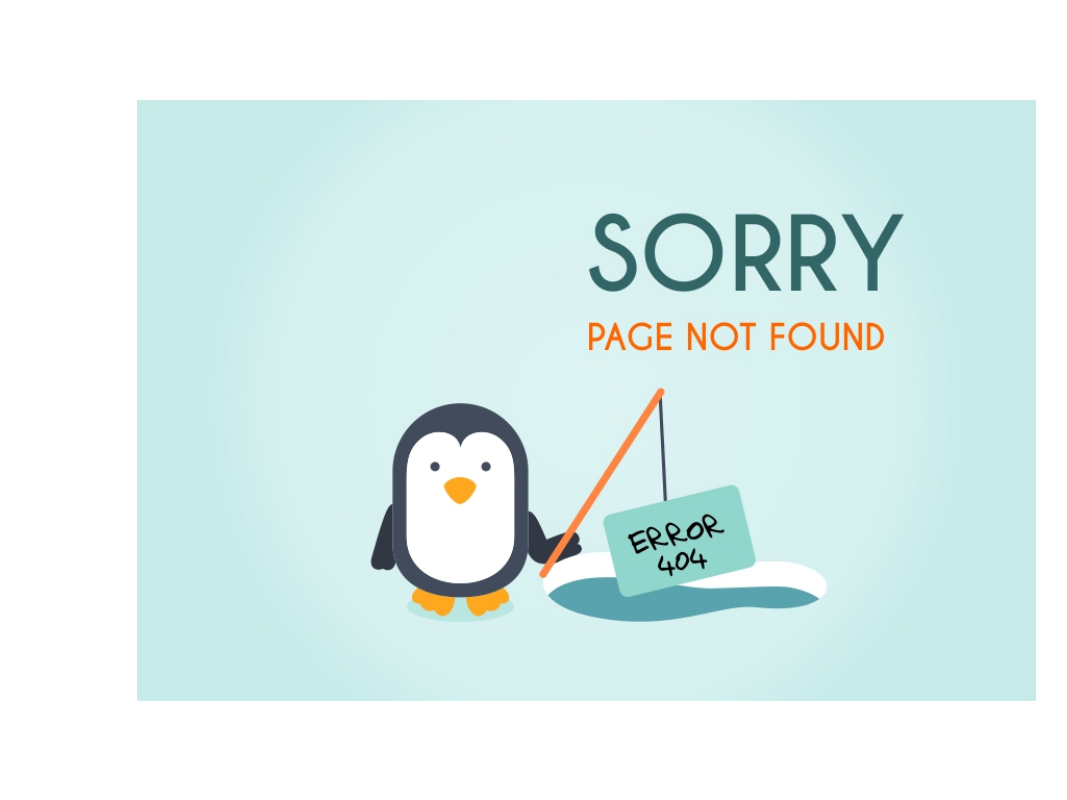
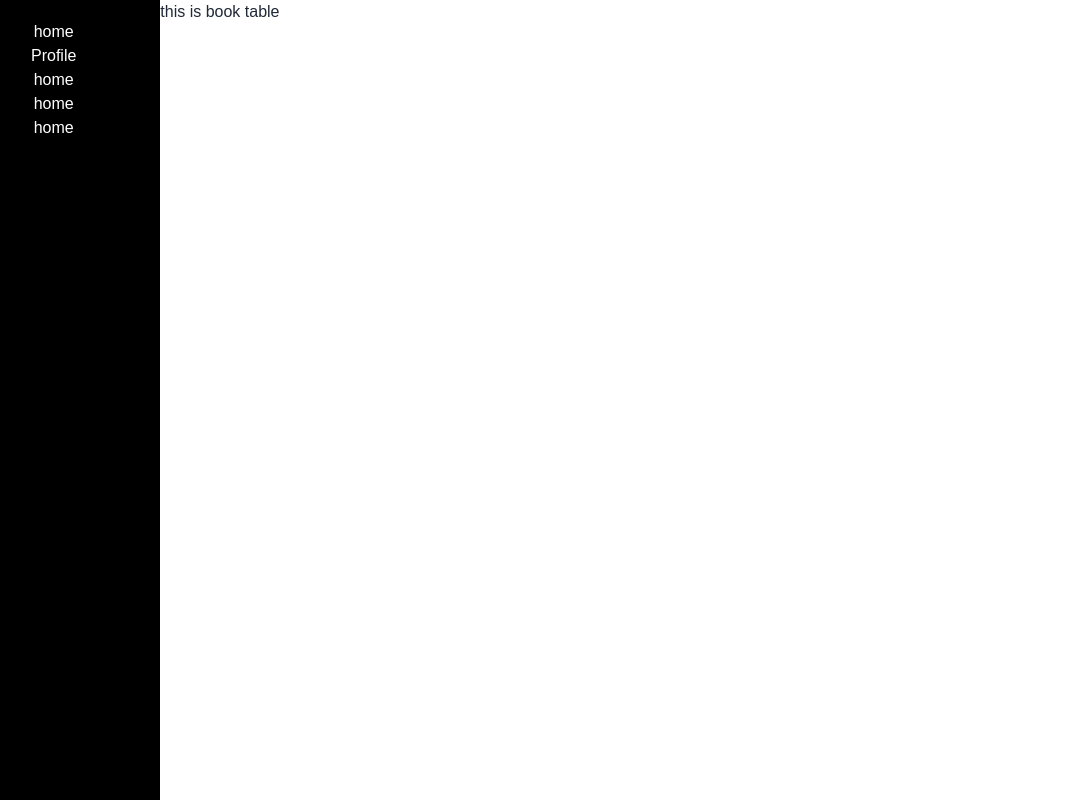
Before and after one commit to MdNadiruzzamanNibras/flavorsome, a Next.js app: page /dashboard/book in a window 1280 px wide. Before the commit this address had no page. Shown: the whole page, without its empty margins (53-1120 px from the left). Built offline with nearby package versions, Linux system fonts and the light colour scheme.

Commit message:
dashboad layout

```diff
--- a/src/Component/layout/DashBoard.js
+++ b/src/Component/layout/DashBoard.js
@@ -1,9 +1,21 @@
+import Link from "next/link";
 
 
-const DashBoard = () => {
+const DashBoard = ({children}) => {
     return (
-        <div>
+        <div className="flex">
+            <div className="w-64 min-h-screen bg-black text-white">
+                <div className=" flex flex-col text-center mt-5">
+                    <h1><Link href='/'>home</Link></h1>
+                    <h1><Link href='/dashboard'>Profile</Link></h1>
+                    <h1><Link href='/dashboard/book'>home</Link></h1>
+                    <h1><Link href='/'>home</Link></h1>
+                    <h1><Link href='/'>home</Link></h1>
+            </div>
 
+            </div> <div className="w-full">
+                {children}
+            </div>
         </div>
     );
 };
--- /dev/null
+++ b/src/pages/dashboard/book.js
@@ -0,0 +1,15 @@
+import DashBoard from "@/Component/layout/DashBoard";
+
+
+const Book = () => {
+    return (
+        <div>
+            <h1>this is book table</h1>
+        </div>
+    );
+};
+
+export default Book;
+Book.getLayout = function getLayout(page) {
+    return <DashBoard>{ page}</DashBoard>
+};
--- a/src/pages/dashboard/index.js
+++ b/src/pages/dashboard/index.js
@@ -1,6 +1,7 @@
+import DashBoard from "@/Component/layout/DashBoard";
 
 
-const Dashboard = () => {
+const DashboardPage = () => {
     return (
         <div>
             <h1>this is dashboard</h1>
@@ -8,4 +9,9 @@ const Dashboard = () => {
     );
 };
 
-export default Dashboard;
+export default DashboardPage;
+
+
+DashboardPage.getLayout = function getLayout(page) {
+    return <DashBoard>{ page}</DashBoard>
+};
--- a/src/pages/login/index.js
+++ b/src/pages/login/index.js
@@ -1,3 +1,4 @@
+import RootLayout from "@/Component/layout/RootLayout";
 import auth from "@/firebase/firebase.config";
 import Link from "next/link";
 import { useRouter } from "next/navigation";
@@ -60,3 +61,7 @@ const Login = () => {
 };
 
 export default Login;
+
+Login.getLayout = function getLayout(page) {
+  return <RootLayout>{page}</RootLayout>;
+};
--- a/src/pages/login/registration.js
+++ b/src/pages/login/registration.js
@@ -1,3 +1,4 @@
+import RootLayout from '@/Component/layout/RootLayout';
 import auth from '@/firebase/firebase.config';
 import Link from 'next/link';
 import { useRouter } from 'next/navigation';
@@ -88,3 +89,7 @@ const Registration = () => {
 };
 
 export default Registration;
+
+Registration.getLayout = function getLayout(page) {
+  return <RootLayout>{page}</RootLayout>;
+};
```
